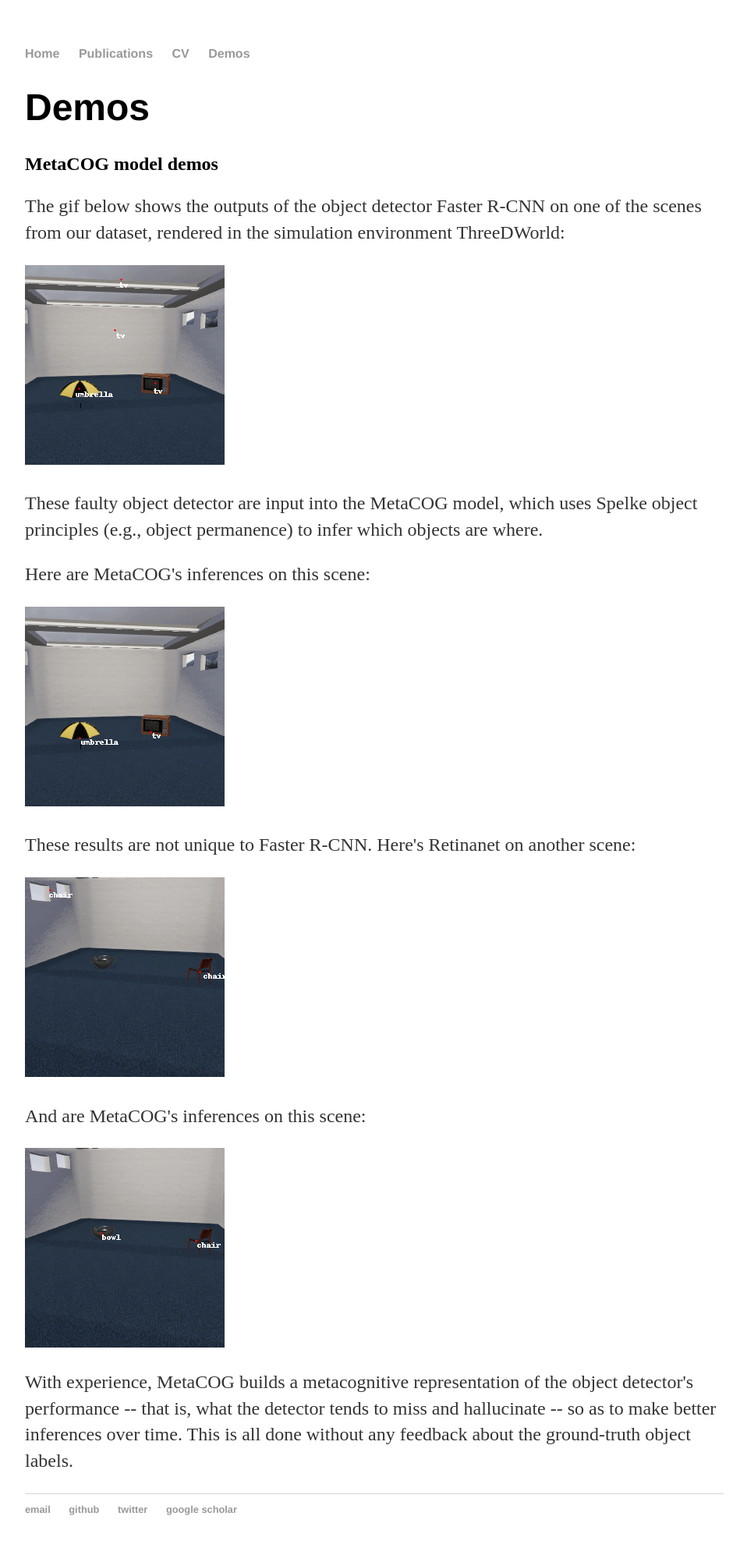
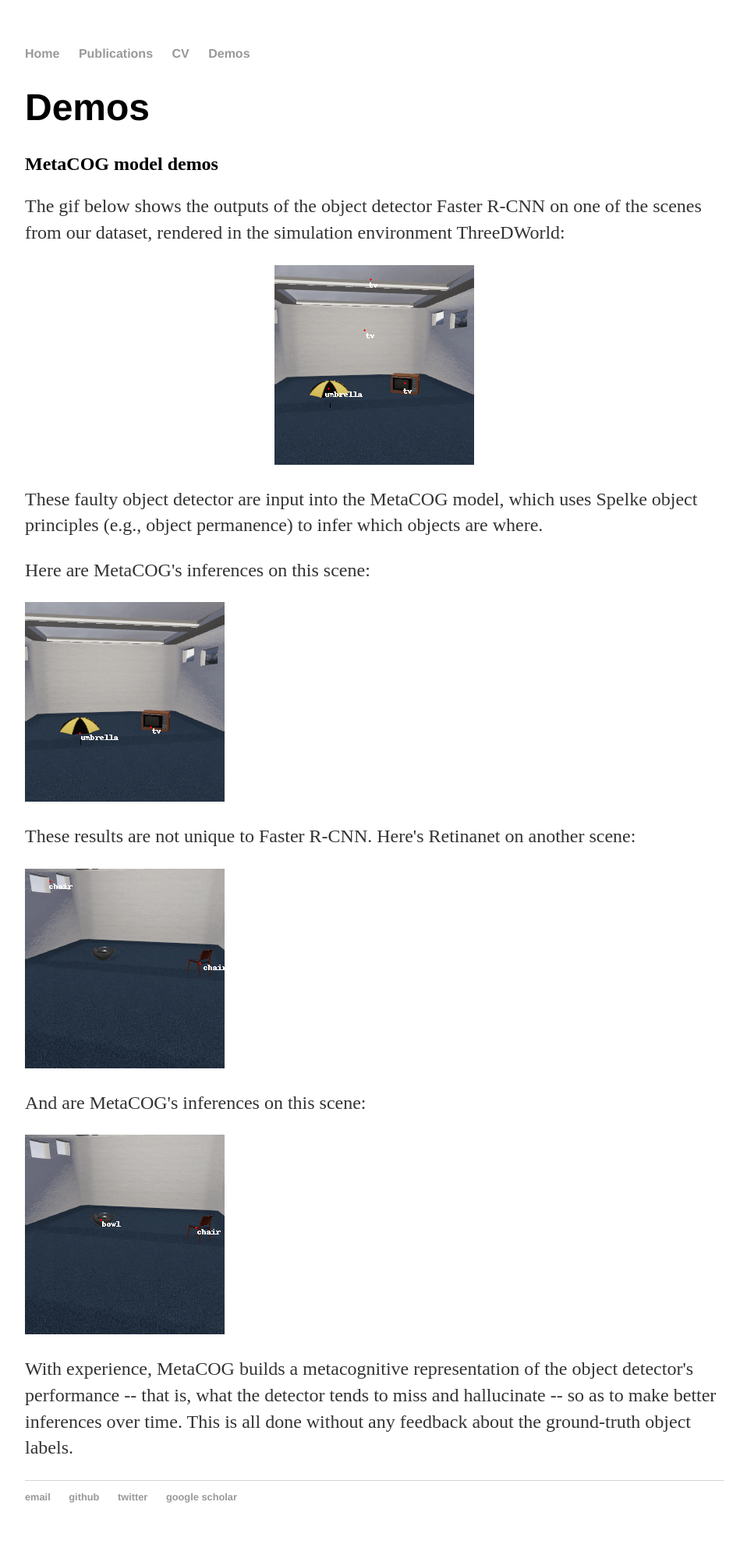
Before and after one commit to marleneberke/marleneberke.github.io, a Jekyll site: the page built from Demos.html, in a window 1280 px wide. Shown: the whole page at 78% size, without its empty margins (160-1109 px from the left). Built offline with Jekyll 4.4.1, drawn with Linux system fonts in a browser that asks for light colours.

Commit message:
centering MetaCOG gifs

```diff
--- a/Demos.html
+++ b/Demos.html
@@ -7,14 +7,24 @@
 
     <h2>MetaCOG model demos</h2>
     <p>The gif below shows the outputs of the object detector Faster R-CNN on one of the scenes from our dataset, rendered in the simulation environment ThreeDWorld:<p>
-    <img src = "Demos_folder/faster_rcnn_scene6.gif" alt = "faster_rcnn_scene6" class ="center">
+    <div style="text-align: center;">
+        <img src = "Demos_folder/faster_rcnn_scene6.gif" alt = "faster_rcnn_scene6" class ="center">
+    </div>
+
     <p>These faulty object detector are input into the MetaCOG model, which uses Spelke object principles (e.g., object permanence) to infer which objects are where.<p>
     <p>Here are MetaCOG's  inferences on this scene:<p>
-    <img src = "Demos_folder/metacog_faster_rcnn_scene6.gif" alt = "metacog_faster_rcnn_scene6" class="center">
+    <div style="text-align: center;"></div>
+        <img src = "Demos_folder/metacog_faster_rcnn_scene6.gif" alt = "metacog_faster_rcnn_scene6" class="center">
+    </div>
 
     <p>These results are not unique to Faster R-CNN. Here's Retinanet on another scene: <p>
-    <img src = "Demos_folder/retinanet_scene36.gif" alt = "retinanet_scene36" class="center">
+    <div style="text-align: center;"></div>
+        <img src = "Demos_folder/retinanet_scene36.gif" alt = "retinanet_scene36" class="center">
+    </div>
+
     <p>And are MetaCOG's  inferences on this scene:<p></p>
-    <img src = "Demos_folder/metacog_retinanet_scene36.gif" alt = "metacog_retinanet_scene36" class="center">
+    <div style="text-align: center;"></div>
+        <img src = "Demos_folder/metacog_retinanet_scene36.gif" alt = "metacog_retinanet_scene36" class="center">
+    </div>
 
     <p>With experience, MetaCOG builds a metacognitive representation of the object detector's performance -- that is, what the detector tends to miss and hallucinate -- so as to make better inferences over time. This is all done without any feedback about the ground-truth object labels.<p></p>
```
